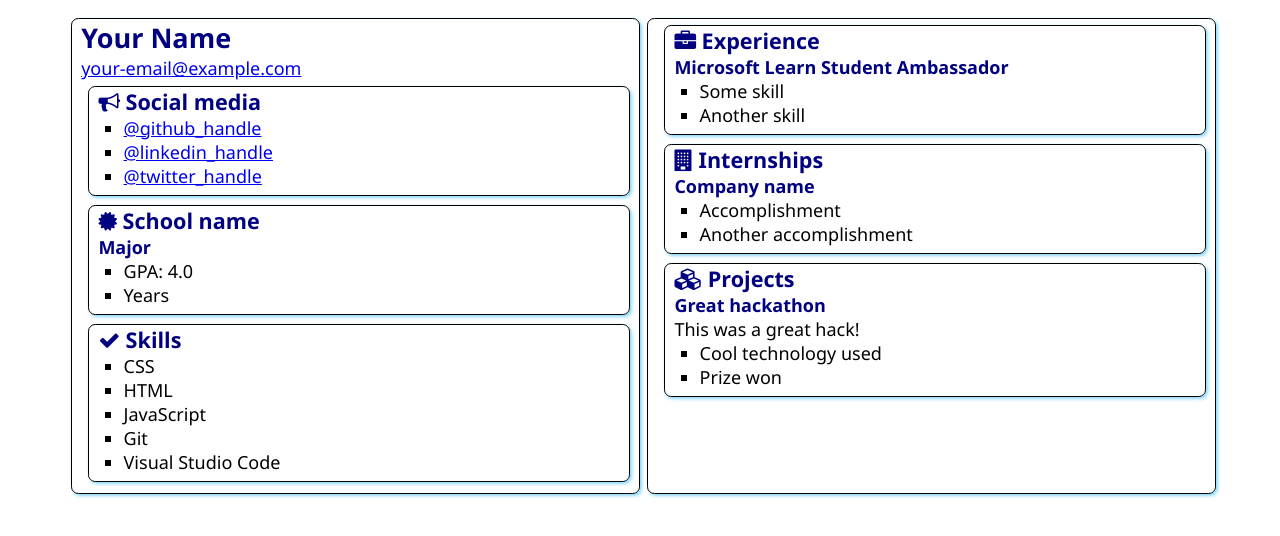
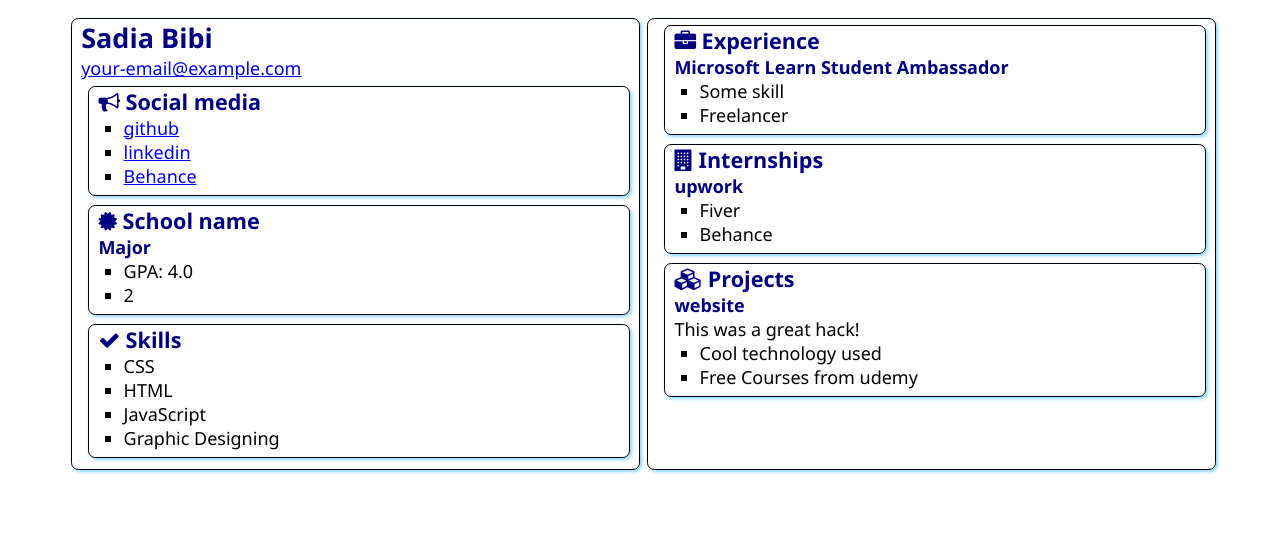
Before and after one commit to Sadiahbibi/Technical, a plain HTML site: page src/index.html in a window 1280 px wide. Drawn offline with Linux system fonts and the light colour scheme.

Commit message:
Update index.html

```diff
--- a/src/index.html
+++ b/src/index.html
@@ -12,8 +12,8 @@
 <body>
     <main>
         <article class="box">
-            <h1>Your Name</h1>
-            <div><a href="mailto:your.email@example.com">your-email@example.com</a></div>
+            <h1>Sadia Bibi</h1>
+            <div><a href="sadiahbibi2004@gmail.com">your-email@example.com</a></div>
 
             <section class="box">
                 <h2>
@@ -21,9 +21,9 @@
                     Social media
                 </h2>
                 <ul>
-                    <li><a href="https://github.com/<handle>">@github_handle</a></li>
-                    <li><a href="https://linkedin.com/in/<handle>">@linkedin_handle</a></li>
-                    <li><a href="https://twitter.com/<handle>">@twitter_handle</a></li>
+                    <li><a href="https://github.com/Sadiahbibi">github</a></li>
+                    <li><a href="https://www.linkedin.com/in/sadia-bibi-682879225/">linkedin</a></li>
+                    <li><a href="https://www.behance.net/sadiaawan2">Behance</a></li>
                 </ul>
             </section>
 
@@ -36,7 +36,7 @@
                     <h3>Major</h3>
                     <ul>
                         <li>GPA: 4.0</li>
-                        <li>Years</li>
+                        <li>2</li>
                     </ul>
                 </div>
             </section>
@@ -50,8 +50,8 @@
                     <li>CSS</li>
                     <li>HTML</li>
                     <li>JavaScript</li>
-                    <li>Git</li>
-                    <li>Visual Studio Code</li>
+                    <li>Graphic Designing</li>
+
                 </ul>
             </section>
         </article>
@@ -64,7 +64,7 @@
                 <h3>Microsoft Learn Student Ambassador</h3>
                 <ul>
                     <li>Some skill</li>
-                    <li>Another skill</li>
+                    <li>Freelancer</li>
                 </ul>
             </section>
             <section class="box">
@@ -73,10 +73,10 @@
                     Internships
                 </h2>
 
-                <h3>Company name</h3>
+                <h3>upwork</h3>
                 <ul>
-                    <li>Accomplishment</li>
-                    <li>Another accomplishment</li>
+                    <li>Fiver</li>
+                    <li>Behance</li>
                 </ul>
             </section>
             <section class="box">
@@ -85,11 +85,11 @@
                     Projects
                 </h2>
 
-                <h3>Great hackathon</h3>
+                <h3>website</h3>
                 <div>This was a great hack!</div>
                 <ul>
                     <li>Cool technology used</li>
-                    <li>Prize won</li>
+                    <li>Free Courses from udemy</li>
                 </ul>
             </section>
         </article>
```
